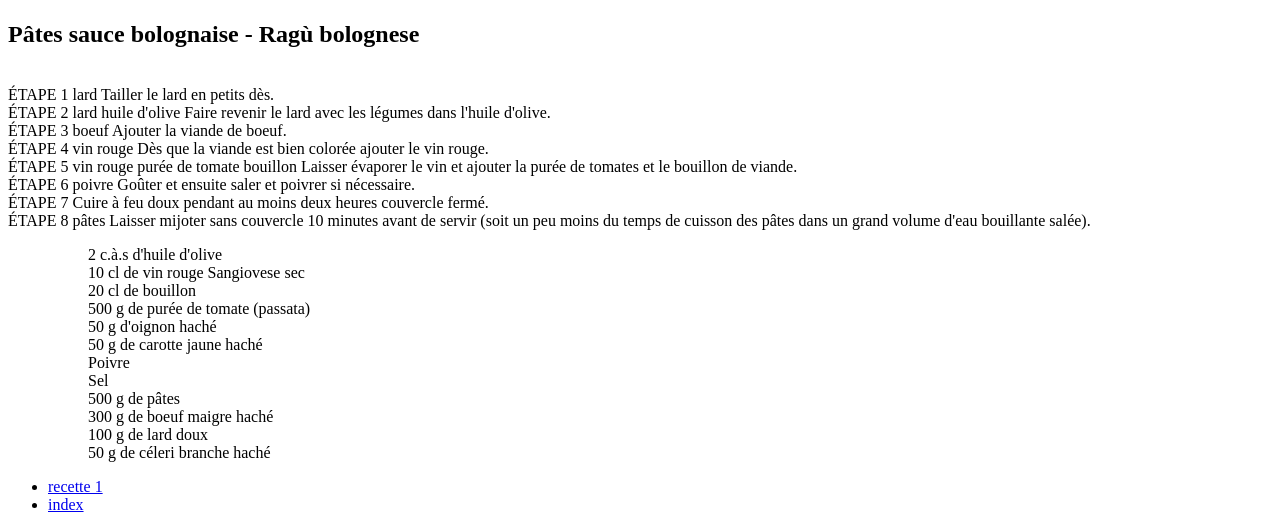
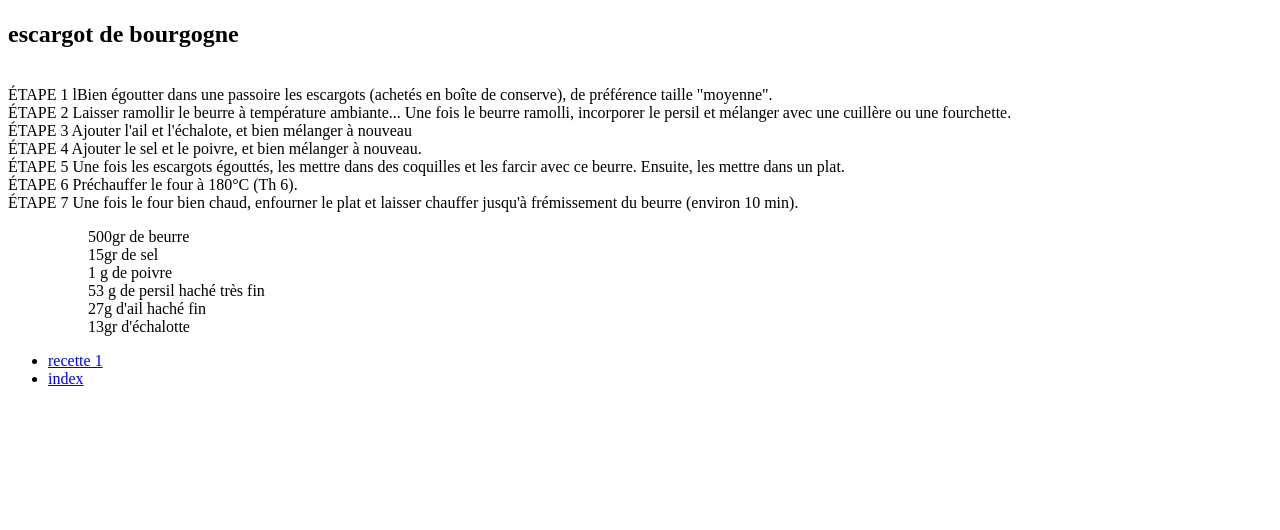
Before and after one commit to Edouardgj/Miamiam, a plain HTML site: page recette2.html in a window 1280 px wide. Shown: the part 311-841 px from the top of the page. After the commit the page ends 800 px from the top, so only its background shows below. Drawn offline with Linux system fonts and the light colour scheme.

Commit message:
recette 2 update

```diff
--- a/recette2.html
+++ b/recette2.html
@@ -9,22 +9,22 @@
 </head>
 <body>
 	<section>
-		<img src="https://assets.afcdn.com/recipe/20130627/5710_w768h583c1cx1485cy2482cxb2500cyb3750.jpg" alt="">
-		<h1>Pâtes sauce bolognaise - Ragù bolognese</h1>
-		<p><br>ÉTAPE 1 lard Tailler le lard en petits dès.  <br>ÉTAPE 2 lard huile d'olive Faire revenir le lard avec les légumes dans l'huile d'olive.  <br>ÉTAPE 3 boeuf Ajouter la viande de boeuf.  <br>ÉTAPE 4 vin rouge Dès que la viande est bien colorée ajouter le vin rouge.  <br>ÉTAPE 5 vin rouge purée de tomate bouillon Laisser évaporer le vin et ajouter la purée de tomates et le bouillon de viande.  <br>ÉTAPE 6 poivre Goûter et ensuite saler et poivrer si nécessaire.  <br>ÉTAPE 7 Cuire à feu doux pendant au moins deux heures couvercle fermé.  <br>ÉTAPE 8 pâtes Laisser mijoter sans couvercle 10 minutes avant de servir (soit un peu moins du temps de cuisson des pâtes dans un grand volume d'eau bouillante salée).  </p>
+		<img src="https://www.cuisine-blog.fr/wp-content/uploads/2019/06/escargots-01.jpg" alt="">
+		<h1>escargot de bourgogne</h1>
+		<p><br>ÉTAPE 1 lBien égoutter dans une passoire les escargots (achetés en boîte de conserve), de préférence taille "moyenne".
+            <br>ÉTAPE 2 Laisser ramollir le beurre à température ambiante... Une fois le beurre ramolli, incorporer le persil et mélanger avec une cuillère ou une fourchette.
+            <br>ÉTAPE 3 Ajouter l'ail et l'échalote, et bien mélanger à nouveau
+            <br>ÉTAPE 4 Ajouter le sel et le poivre, et bien mélanger à nouveau.
+            <br>ÉTAPE 5 Une fois les escargots égouttés, les mettre dans des coquilles et les farcir avec ce beurre. Ensuite, les mettre dans un plat.
+            <br>ÉTAPE 6 Préchauffer le four à 180°C (Th 6).
+            <br>ÉTAPE 7 Une fois le four bien chaud, enfourner le plat et laisser chauffer jusqu'à frémissement du beurre (environ 10 min).</p>
 		<ul>
-			<ol>2 c.à.s d'huile d'olive</ol>
-			<ol>10 cl de vin rouge Sangiovese sec</ol>
-			<ol>20 cl de bouillon</ol>
-			<ol>500 g de purée de tomate (passata)</ol>
-			<ol>50 g d'oignon haché</ol>
-			<ol>50 g de carotte jaune haché</ol>
-			<ol>Poivre</ol>
-			<ol>Sel</ol>
-			<ol>500 g de pâtes</ol>
-			<ol>300 g de boeuf maigre haché</ol>
-			<ol>100 g de lard doux</ol>
-			<ol>50 g de céleri branche haché</ol>
+			<ol>500gr de beurre</ol>
+			<ol>15gr de sel</ol>
+			<ol>1 g de poivre</ol>
+			<ol>53 g de persil haché très fin</ol>
+			<ol>27g d'ail haché fin</ol>
+			<ol>13gr d'échalotte</ol>
 		</ul>
 	</section>
 	<nav>
```
